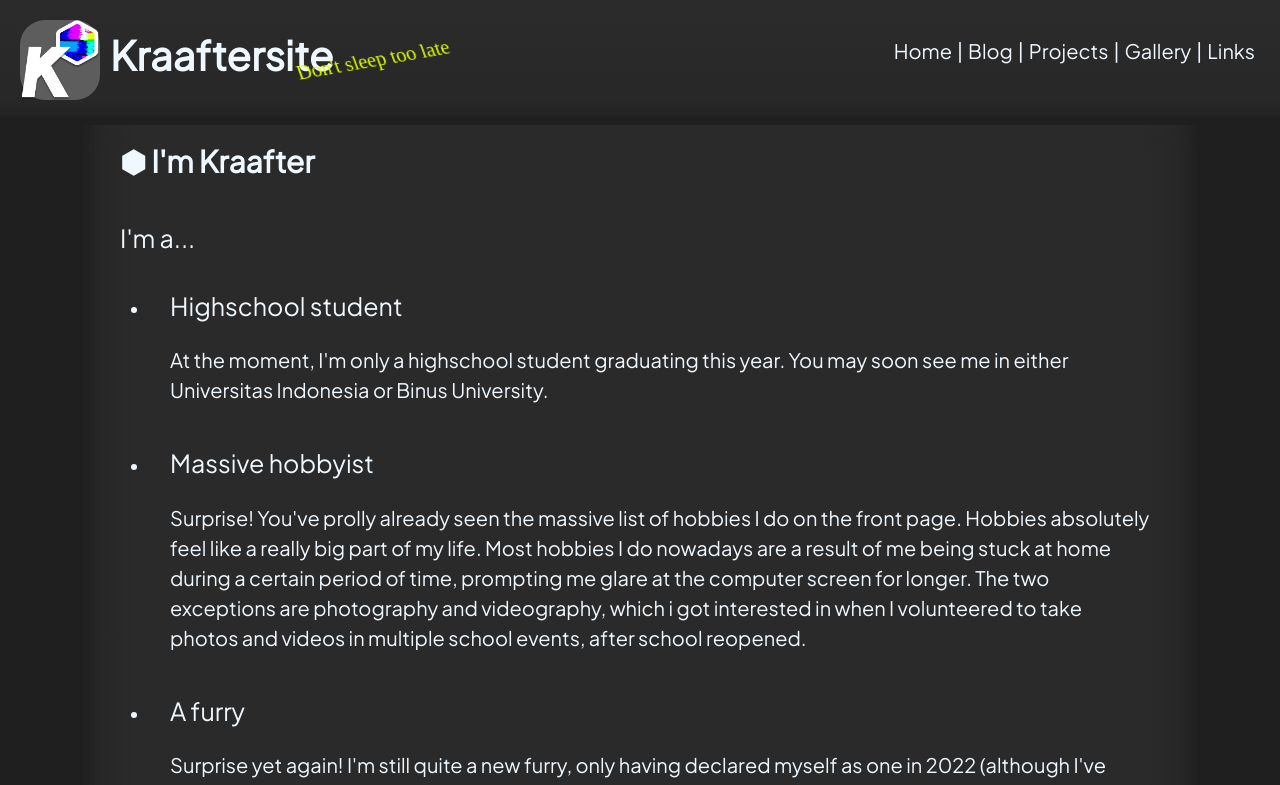
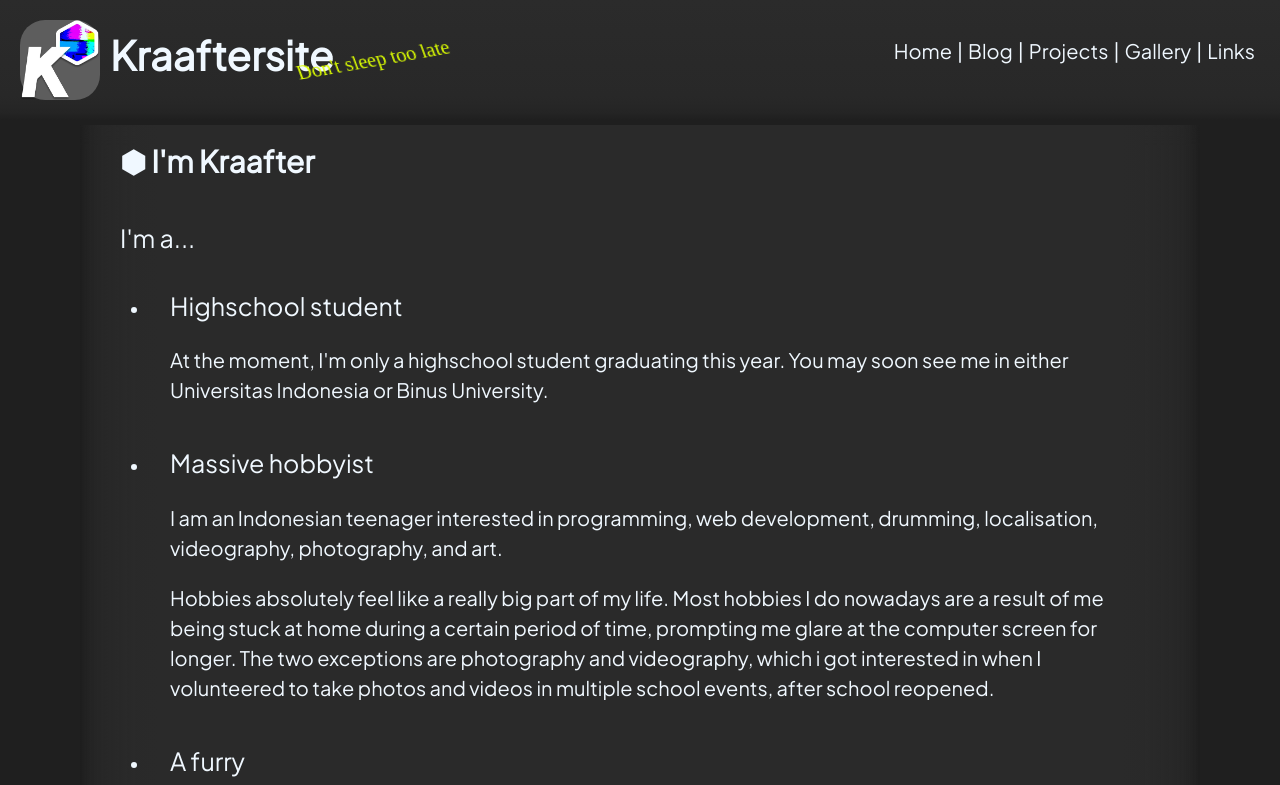
Before and after one commit to Kraafter/Kraaftersite-v3, a SvelteKit app: page /about in a window 1280 px wide. Shown: the top 785 px of the page. Built offline with nearby package versions, Linux system fonts and the light colour scheme; a web font is replaced by a local one.

Commit message:
Move text from front page intro

```diff
--- a/src/routes/about/+page.svelte
+++ b/src/routes/about/+page.svelte
@@ -29,11 +29,14 @@
             <li class="text2">
                 <p class="text2 textbigger">Massive hobbyist</p>
                 <p class="text2">
-                    Surprise! You've prolly already seen the massive list of hobbies I do on the front page. Hobbies absolutely
-                    feel like a really big part of my life. Most hobbies I do nowadays are a result of me being stuck at home
-                    during a certain period of time, prompting me glare at the computer screen for longer. The two exceptions
-                    are photography and videography, which i got interested in when I volunteered to take photos and videos in
-                    multiple school events, after school reopened.
+                    I am an Indonesian teenager interested in programming, web development, drumming, localisation, videography,
+                    photography, and art.
+                </p>
+                <p class="text2">
+                    Hobbies absolutely feel like a really big part of my life. Most hobbies I do nowadays
+                    are a result of me being stuck at home during a certain period of time, prompting me glare at the computer
+                    screen for longer. The two exceptions are photography and videography, which i got interested in when I
+                    volunteered to take photos and videos in multiple school events, after school reopened.
                 </p>
             </li>
             <li class="text2">
```
